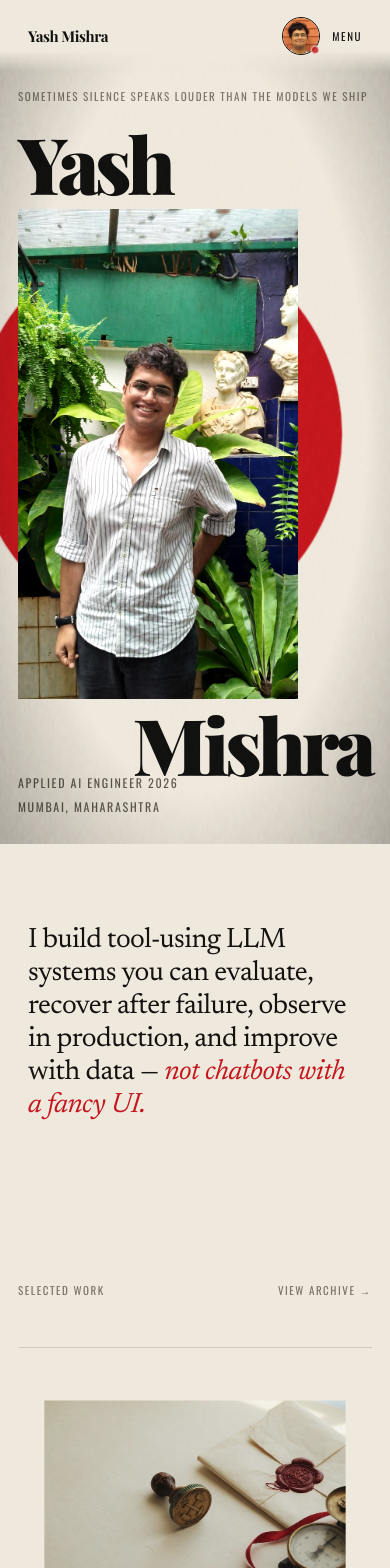
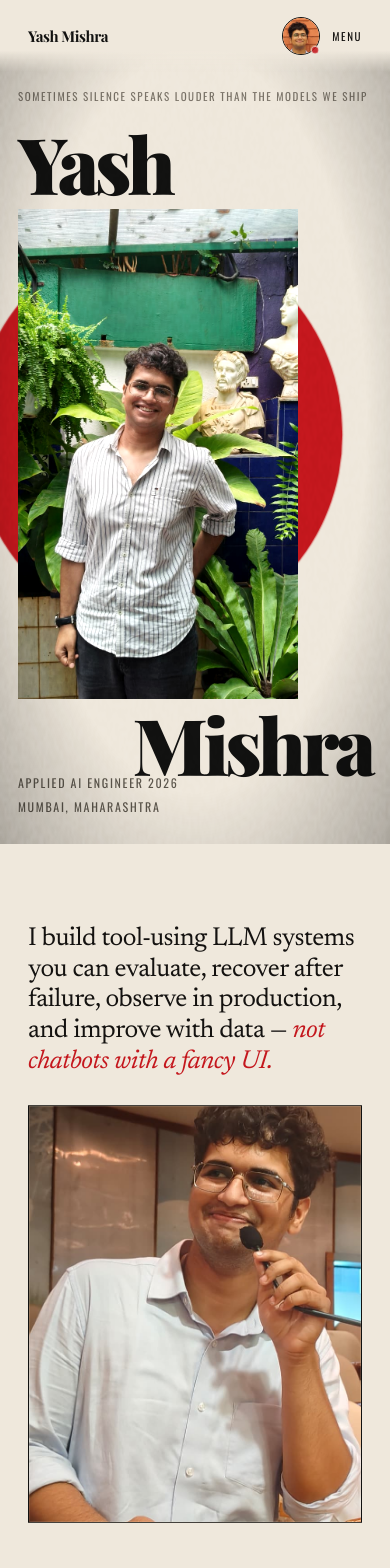
Before and after one commit to mav1730/yash-mishra, a React (Vite) app: page / in a window 390 px wide. Shown: the top 1568 px of the page. Built offline with nearby package versions, Linux system fonts and the light colour scheme; a web font is replaced by a local one.

Commit message:
Place highlight portrait beside the intro with scroll parallax.

```diff
--- a/src/index.css
+++ b/src/index.css
@@ -698,13 +698,21 @@ button {
 }
 
 .intro {
-  max-width: 920px;
-  padding: 80px 28px 40px;
-}
-
-.intro p {
+  max-width: none;
+  padding: 80px 28px 56px;
+}
+
+.intro-duo {
+  display: grid;
+  grid-template-columns: minmax(280px, 1fr) minmax(240px, 0.82fr);
+  gap: clamp(28px, 5vw, 72px);
+  align-items: center;
+  max-width: 1280px;
+}
+
+.intro-copy p {
   font-family: Newsreader, Georgia, serif;
-  font-size: clamp(28px, 4.2vw, 48px);
+  font-size: clamp(26px, 3.6vw, 44px);
   line-height: 1.18;
   letter-spacing: -0.02em;
 }
@@ -712,6 +720,29 @@ button {
 .intro em {
   font-style: italic;
   color: var(--lamp);
+}
+
+.intro-still {
+  position: relative;
+  overflow: hidden;
+  aspect-ratio: 4 / 5;
+  background: #d8ccb8;
+  border: 1px solid var(--ink);
+}
+
+.intro-still::after {
+  content: '';
+  position: absolute;
+  inset: 0;
+  pointer-events: none;
+  box-shadow: inset 0 0 0 1px rgba(239, 232, 220, 0.12);
+}
+
+.intro-still img {
+  width: 100%;
+  height: 120%;
+  object-fit: cover;
+  object-position: center 18%;
 }
 
 /* work rows */
@@ -1725,6 +1756,7 @@ button {
   .stuff-grid,
   .quote-spread,
   .stuff-split,
+  .intro-duo,
   .contact-body {
     grid-template-columns: 1fr;
   }
--- a/src/pages/Home.tsx
+++ b/src/pages/Home.tsx
@@ -71,12 +71,46 @@ export function Home() {
         },
       })
 
-      gsap.from('.intro p', {
-        y: 40,
-        opacity: 0,
-        duration: 1,
-        scrollTrigger: { trigger: '.intro', start: 'top 80%' },
-      })
+      gsap.fromTo(
+        '.intro-copy p',
+        { y: 40, opacity: 0 },
+        {
+          y: 0,
+          opacity: 1,
+          duration: 1.05,
+          ease: 'power3.out',
+          immediateRender: false,
+          scrollTrigger: { trigger: '.intro', start: 'top 82%', once: true },
+        },
+      )
+      gsap.fromTo(
+        '.intro-still',
+        { y: 56, opacity: 0, clipPath: 'inset(10% 10% 10% 10%)' },
+        {
+          y: 0,
+          opacity: 1,
+          clipPath: 'inset(0% 0% 0% 0%)',
+          duration: 1.2,
+          ease: 'power3.out',
+          immediateRender: false,
+          scrollTrigger: { trigger: '.intro', start: 'top 84%', once: true },
+        },
+      )
+      gsap.fromTo(
+        '.intro-still img',
+        { scale: 1.16, yPercent: -6 },
+        {
+          scale: 1,
+          yPercent: 8,
+          ease: 'none',
+          scrollTrigger: {
+            trigger: '.intro',
+            start: 'top 90%',
+            end: 'bottom top',
+            scrub: true,
+          },
+        },
+      )
 
       gsap.utils.toArray<HTMLElement>('.work-row').forEach((row) => {
         gsap.fromTo(
@@ -152,11 +186,18 @@ export function Home() {
       </section>
 
       <section className="intro">
-        <p>
-          I build tool-using LLM systems you can evaluate, recover after failure,
-          observe in production, and improve with data —{' '}
-          <em>not chatbots with a fancy UI.</em>
-        </p>
+        <div className="intro-duo">
+          <div className="intro-copy">
+            <p>
+              I build tool-using LLM systems you can evaluate, recover after failure,
+              observe in production, and improve with data —{' '}
+              <em>not chatbots with a fancy UI.</em>
+            </p>
+          </div>
+          <figure className="intro-still">
+            <img src="/images/highlight1.jpg" alt="Yash Mishra" />
+          </figure>
+        </div>
       </section>
 
       <section className="section" id="selected">
```
Also changed, not shown: public/images/highlight1.jpg (added).
